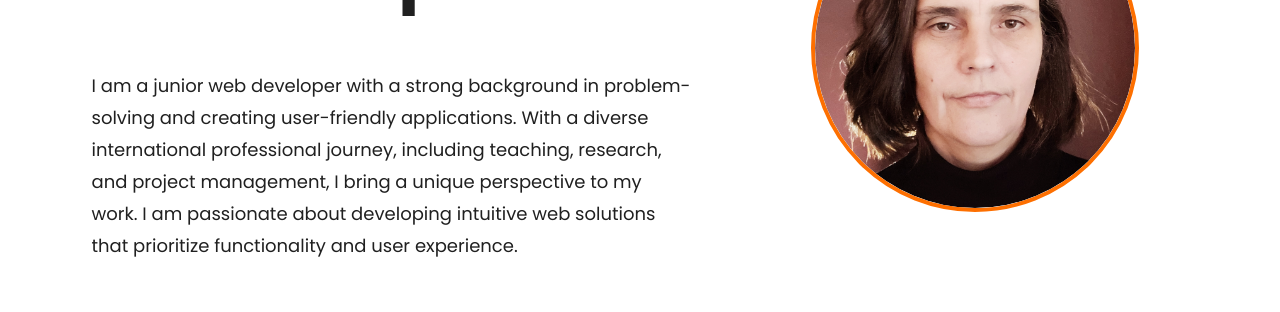
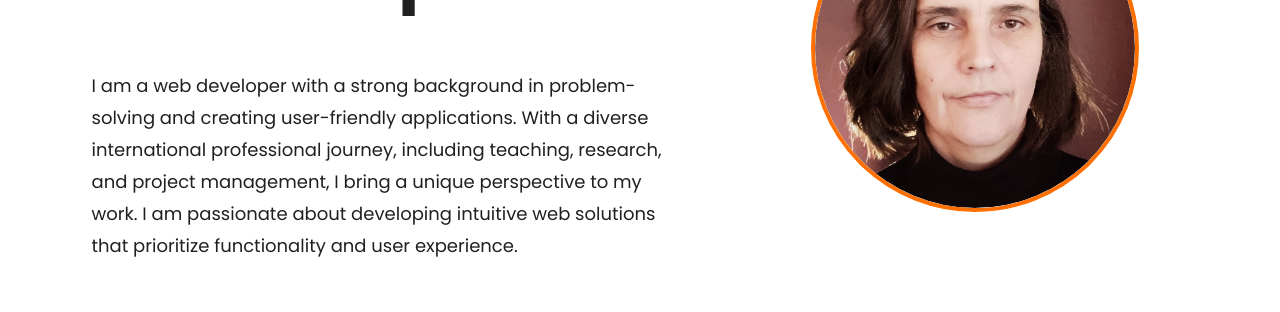
Before and after one commit to gittebe/gitte-portfolio, a React (Vite) app: page / in a window 1280 px wide. Shown: the part 341-653 px from the top of the page. Built offline with nearby package versions, Linux system fonts and the light colour scheme.

Commit message:
- changed text in bio section

```diff
--- a/src/components/BioCard/BioCard.jsx
+++ b/src/components/BioCard/BioCard.jsx
@@ -14,7 +14,7 @@ export const BioCard = () => {
         </HeaderOne>
         <div className="spacer-one"></div>
         <Body>
-          I am a junior web developer with a strong background in problem-solving and creating user-friendly applications. With a diverse international professional journey, including teaching, research, and project management, I bring a unique perspective to my work. I am passionate about developing intuitive web solutions that prioritize functionality and user experience.
+          I am a web developer with a strong background in problem-solving and creating user-friendly applications. With a diverse international professional journey, including teaching, research, and project management, I bring a unique perspective to my work. I am passionate about developing intuitive web solutions that prioritize functionality and user experience.
         </Body>
         <div className="spacer-two"></div>
         <MediaButtonContainer />
```
